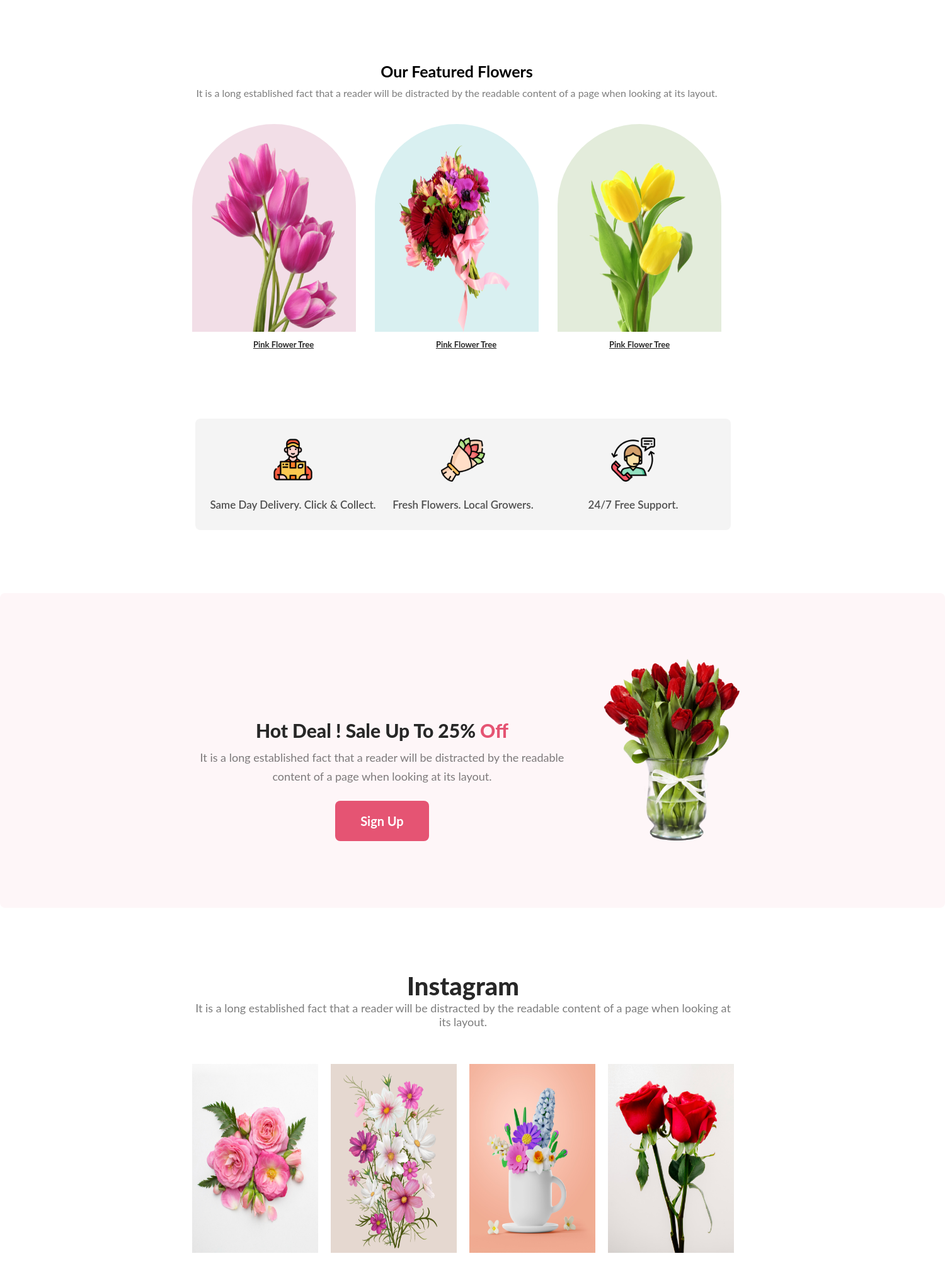
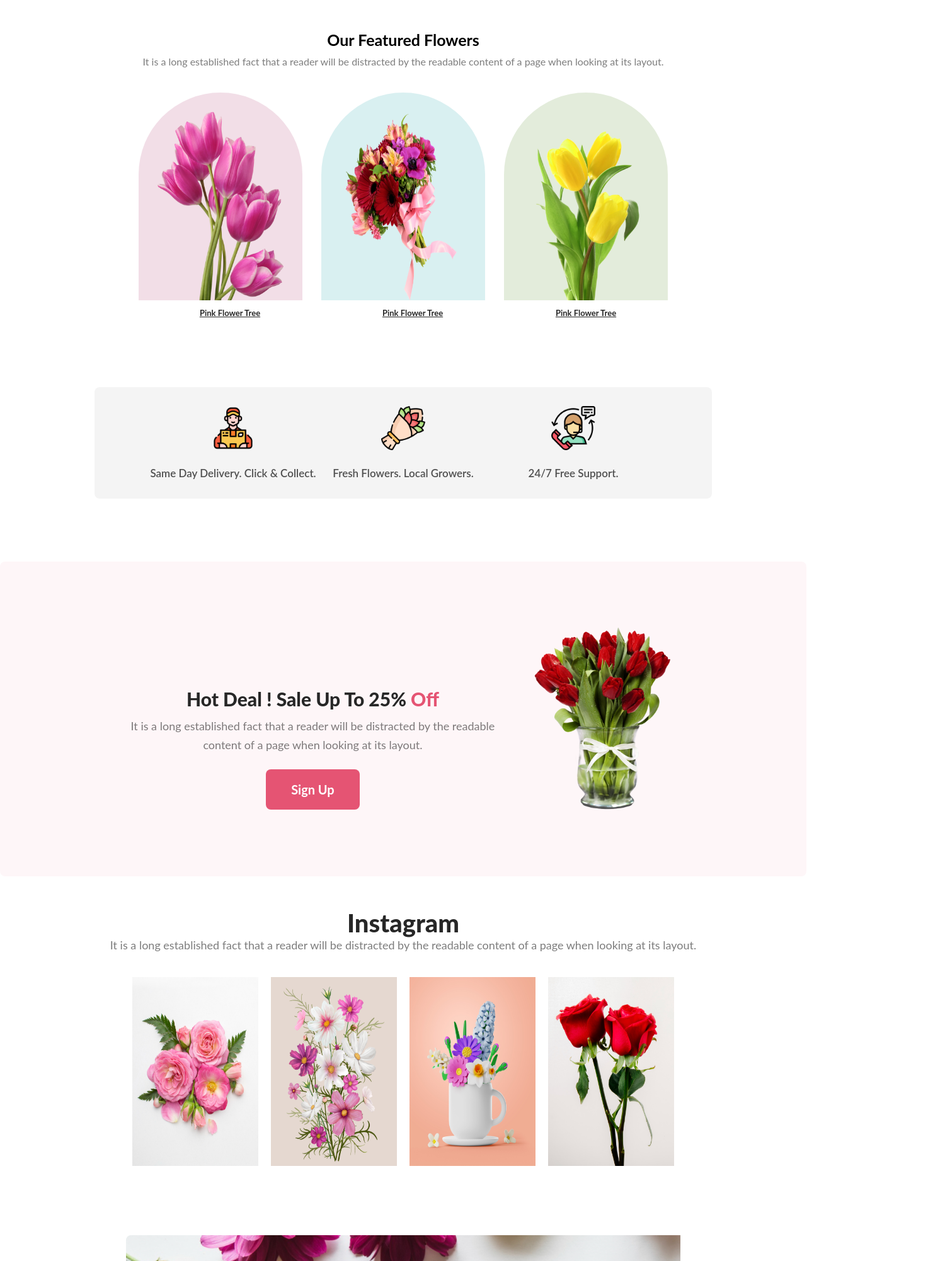
Before and after one commit to Juimony/Assignment-01-Flower-Shop, a plain HTML site: page index.html in a window 1280 px wide. Shown: the part 552-2555 px from the top of the page at 63% size, 1500 px wide, since content can reach past the window. Drawn offline with Linux system fonts and the light colour scheme.

Commit message:
FInal Commit

```diff
--- a/flower.styles.css
+++ b/flower.styles.css
@@ -8,7 +8,8 @@ margin: 0px;
                         /* PART 01: (full Header) */
 /* body>header */
 header{
-  width: 1500px;
+  width: 1300px;
+  margin: 0 auto;
   height: 550px;
   background-color: rgba(229, 84, 115, 0.1);
   display: flex;
@@ -66,12 +67,9 @@ border:0px;
 /* body>main */
 /* three div into section-01 */
 .section-01{
-    width: 850px;
-    margin: 100px 310px 0px 300px;
-background: #FFF;
+    margin-top: 50px;
+}
 
-
-}
 .parent-div-flex{
     display: flex;
     /* padding: 0px 100px 0px 100px; */
@@ -138,13 +136,12 @@ padding: 30px 30px 0px 30px;
  .section-02{
 /* Delivery */
 
-    width: 850px;
- margin: 100px 300px 100px 310px;
     display: flex;
     justify-content: center;
     border-radius: 8px;
     background: rgba(39, 39, 39, 0.05);
     padding: 30px 0px;
+    margin: 100px 150px;
 
 
  }
@@ -173,7 +170,6 @@ text-align: center;
 
  .section-03{
     /* Hot deal */
-    width: 1500px;
     height: 300px;
     padding: 100px 0px;
     /* margin: 100px 0; */
@@ -234,9 +230,9 @@ text-align: center;
  /* PART 05: Instagram part */
 
  .section-04{
-    width: 850px;
-    margin: 100px 150px 0px 310px;
+
 justify-content: center;
+margin-top: 50px;
  }
 
  .instagram{
@@ -248,7 +244,6 @@ justify-content: center;
     color: #272727;
  }
  .instagram-para{
-    height: 60px;
     font-family: Lato;
     font-size: 18px;
     text-align: center;
@@ -271,9 +266,8 @@ margin: 10px;
 
 .section-05{
 
-width: 850px;
-margin: 100px 150px 0px 310px;
 padding: 70px 0px;
+margin:100px 200px;
 background-image: url('Rectangle\ 9.png')
 }
 
@@ -329,7 +323,6 @@ font-size: 20px;
 border:0px;
 }
 footer{
-    width: 1500px;
     height: 400px;
     margin: 128px 0 0;
    padding-top: 100px;
```
Also changed, not shown: index.html (line endings or trailing spaces).
